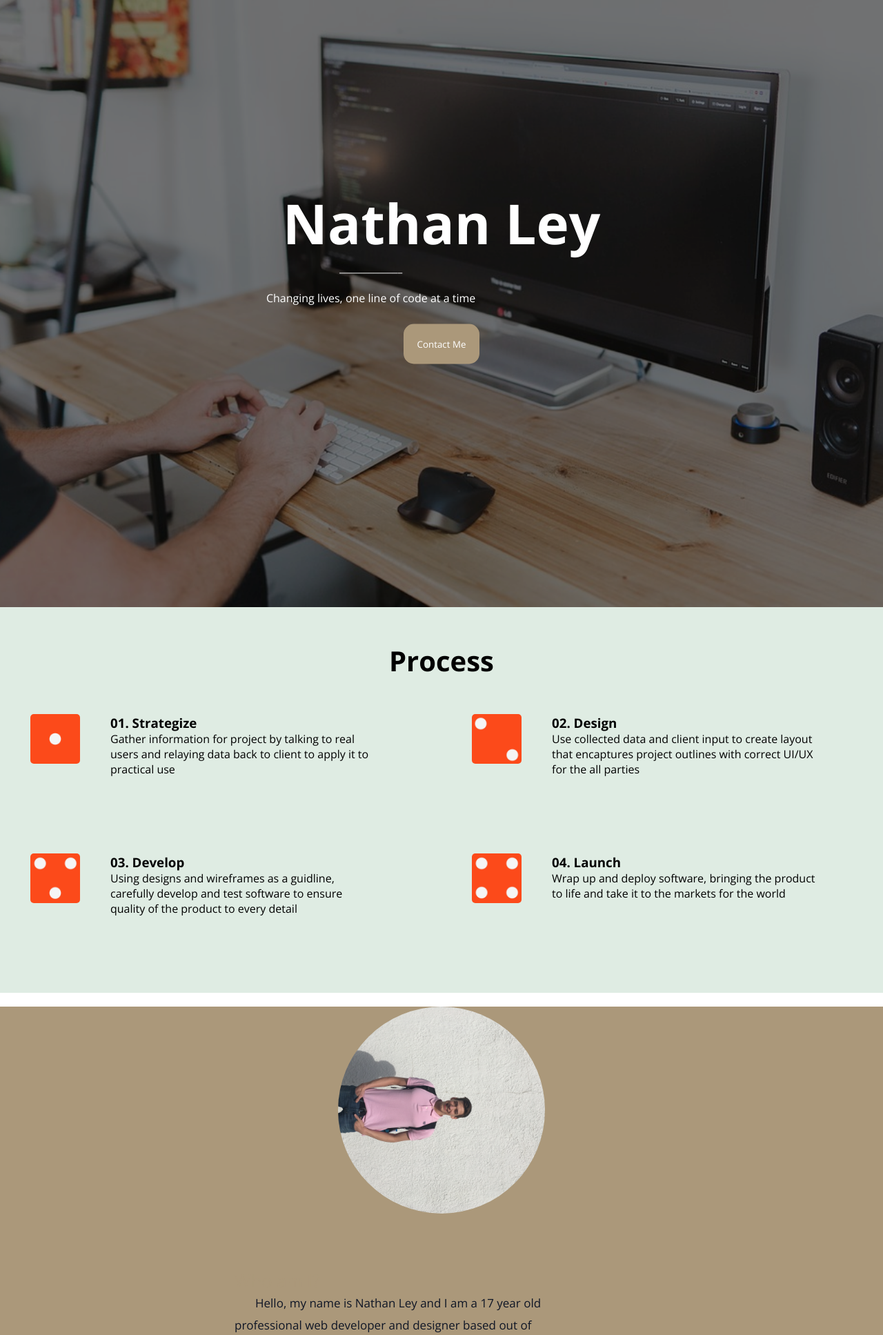
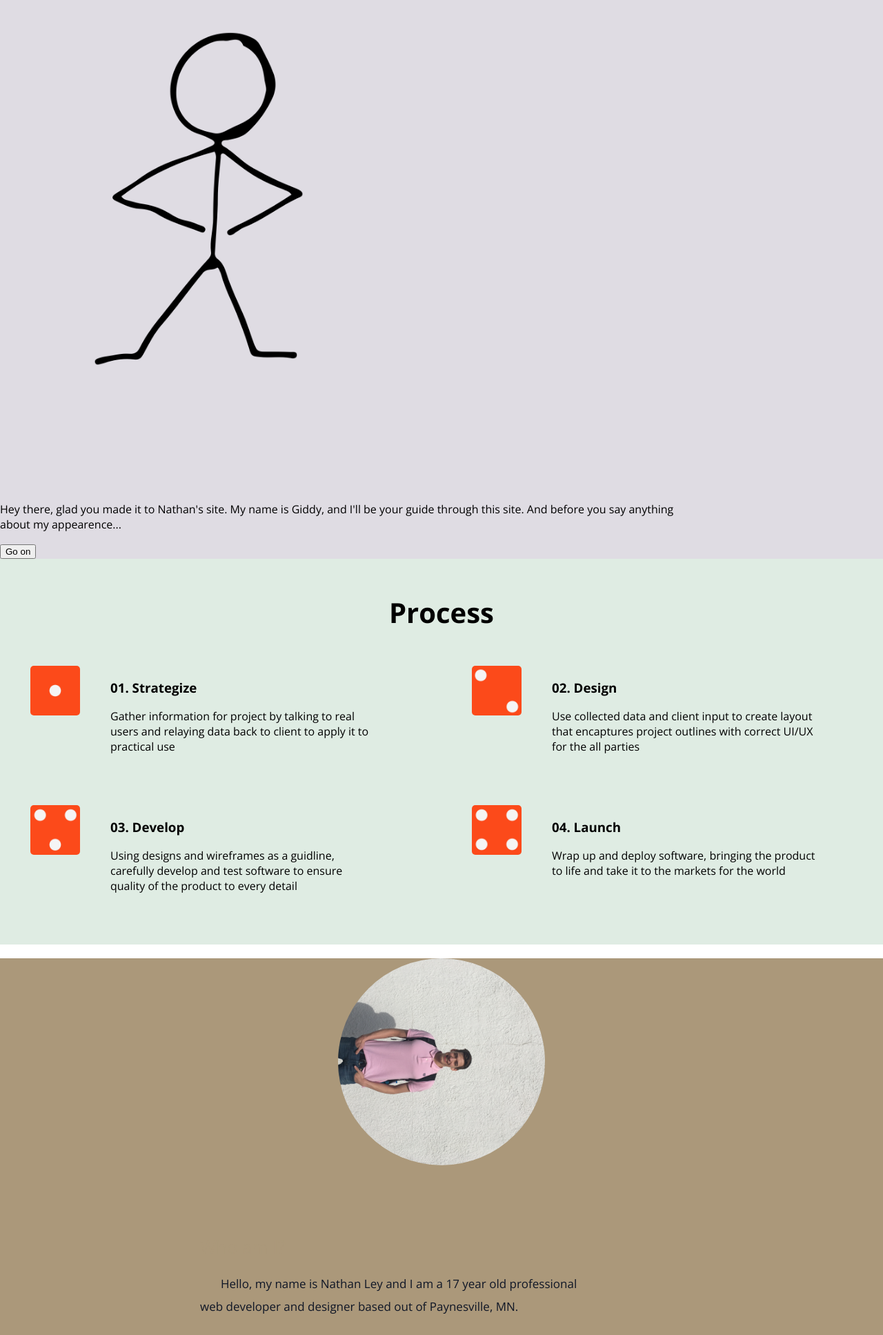
Before and after one commit to Leymabeans/personal-portfolio, a PHP site: page / in a window 1280 px wide. Shown: the top 1935 px of the page at 69% size. Run offline with PHP 8.4, Linux system fonts and the light colour scheme.

Commit message:
Added giddy message opening

```diff
--- a/css/index.css
+++ b/css/index.css
@@ -1,5 +1,5 @@
-/* Changing default styling==========*/
-* {
+/* Changing default styling==============*/
+html, body {
   box-sizing: border-box;
   margin: 0;
   padding: 0;
@@ -19,59 +19,37 @@
 
 
 
-/*Parrallax=========================*/
-.parrallax {
-  background-image: url("../images/jumbotron.jpg");
-  height: 110vh;
-  filter: brightness(0.09);
-  background-attachment: fixed;
-  background-position: center;
-  background-repeat: no-repeat;
-  background-size: cover;
+
+/*Loader==================================*/
+#loader {
   position: relative;
-  transition: filter 1.6s;
+  margin: 45vh auto;
+  border: 16px solid #ffffff;
+  border-radius: 50%;
+  border-top: 7px solid #4ABDAC;
+  width: 90px;
+  height: 90px;
+  animation: spin 1.5s linear infinite;
 }
 
-.parrallax:hover {
-  filter: brightness(0.5);
-}
-
-.intro {
-  position: absolute;
-  text-align: center;
-  width: 80%;
-  top: 50%;
-  left: 50%;
-  transform: translate(-50%, -50%);
-  color: white;
-}
-
-.name {
-  font-size: 80px;
-}
-
-button {
-  outline: none;
-  background-color: #ab987a;
-  color: #ffffff;
-  padding: 20px;
-  border: none;
-  border-radius: 15px;
-  margin: 5px auto;
-  transition: opacity 1s, transform 1s;
-}
-
-button:hover {
-  cursor: pointer;
-  opacity: 0.9;
-  transform: scale(1.1);
+@keyframes spin {
+  0% { transform: rotate(0deg); }
+  50% { transform: rotate(360deg); }
+  100% { transform: rotate(720deg); }
 }
 
 
+/*Greeting===============================*/
+.greeting {
+  background-color: #DFDCE3;
+  min-height: 100%;
+}
 
+#message1_2, #button1_2, #message1_3, #button1_3 {
+  display: none;
+}
 
-
-/*Step Process=====================*/
+/*Step Process===========================*/
 .section-header {
   text-align: center;
   grid-column: 1 / 5;
@@ -107,7 +85,7 @@ p {
 }
 
 
-/*About====================*/
+/*About===================================*/
 .biosection {
   background-color: #ab987a;
   position: relative;
@@ -148,7 +126,7 @@ p {
 }
 
 
-/*Client Review=====================*/
+/*Client Review===========================*/
 .title {
   grid-column: 1 / 5;
   color: #ab987a;
@@ -182,7 +160,7 @@ p {
 
 
 
-/*Social Media======================*/
+/*Social Media===========================*/
 .social {
   font-size: 12px;
   width: 300px;
--- a/index.php
+++ b/index.php
@@ -9,24 +9,27 @@
     <link href="https://fonts.googleapis.com/css?family=Open+Sans:400,700,800" rel="stylesheet">
     <link href="./css/index.css" rel="stylesheet" type="text/css">
     <link rel="stylesheet" href="https://use.fontawesome.com/releases/v5.7.2/css/all.css" integrity="sha384-fnmOCqbTlWIlj8LyTjo7mOUStjsKC4pOpQbqyi7RrhN7udi9RwhKkMHpvLbHG9Sr" crossorigin="anonymous">
+    <script type="text/javascript" src="./js/index.js"></script>
   </head>
 
 
+<!--Loader===========================================================-->
+  <body onload="initial()">
+    <div id="loader"></div>
 
 
-<!--Parrallax Jumbotron============================================ -->
-  <body>
-    <div class="parrallax">
+<!--Greeting=========================================================-->
+    <div class="greeting">
+      <img src="./images/giddy_opening.jpg">
+      <p id="message1_1">Hey there, glad you made it to Nathan's site. My name is Giddy, and I'll be your guide through this site. And before you say anything about my appearence...</p>
+      <button id="button1_1" onclick="change1()">Go on</button>
+
+      <p id="message1_2">I am proud of my body. It doesn't matter that my arms are squiggly or that I don't have a face: I love myself.</p>
+      <button id="button1_2" onclick="change2()">Um, good to know</button>
+
+      <p id="message1_3">But anyway, enough about me. You're here for the website anyway. Shall we begin?</p>
+      <button id="button1_3">Let's Go</button>
     </div>
-    <div class="intro">
-      <h1 class="name">Nathan Ley</h1>
-      <p>_____________</p><br>
-      <p>Changing lives, one line of code at a time</p><br>
-      <a href="mailto:nathanley.work@gmail.com">
-        <button class="contact">Contact Me</button>
-      </a>
-    </div>
-
 
 
 
--- /dev/null
+++ b/js/index.js
@@ -0,0 +1,26 @@
+/*Loader Functionality============================*/
+var myVar;
+function initial() {
+  myVar = setTimeout(showPage, 800);
+}
+function showPage() {
+  document.getElementById("loader").style.display = "none";
+}
+
+
+/*Greeting=======================================*/
+function change1() {
+  document.getElementById("message1_1").style.display = "none";
+  document.getElementById('button1_1').style.display = "none";
+
+  document.getElementById('message1_2').style.display = "block";
+  document.getElementById('button1_2').style.display = "block";
+}
+
+function change2() {
+  document.getElementById("message1_2").style.display = "none";
+  document.getElementById("button1_2").style.display = "none";
+
+  document.getElementById('message1_3').style.display = "block";
+  document.getElementById('button1_3').style.display = "block";
+}
```
Also changed, not shown: images/giddy_opening.jpg (added).
